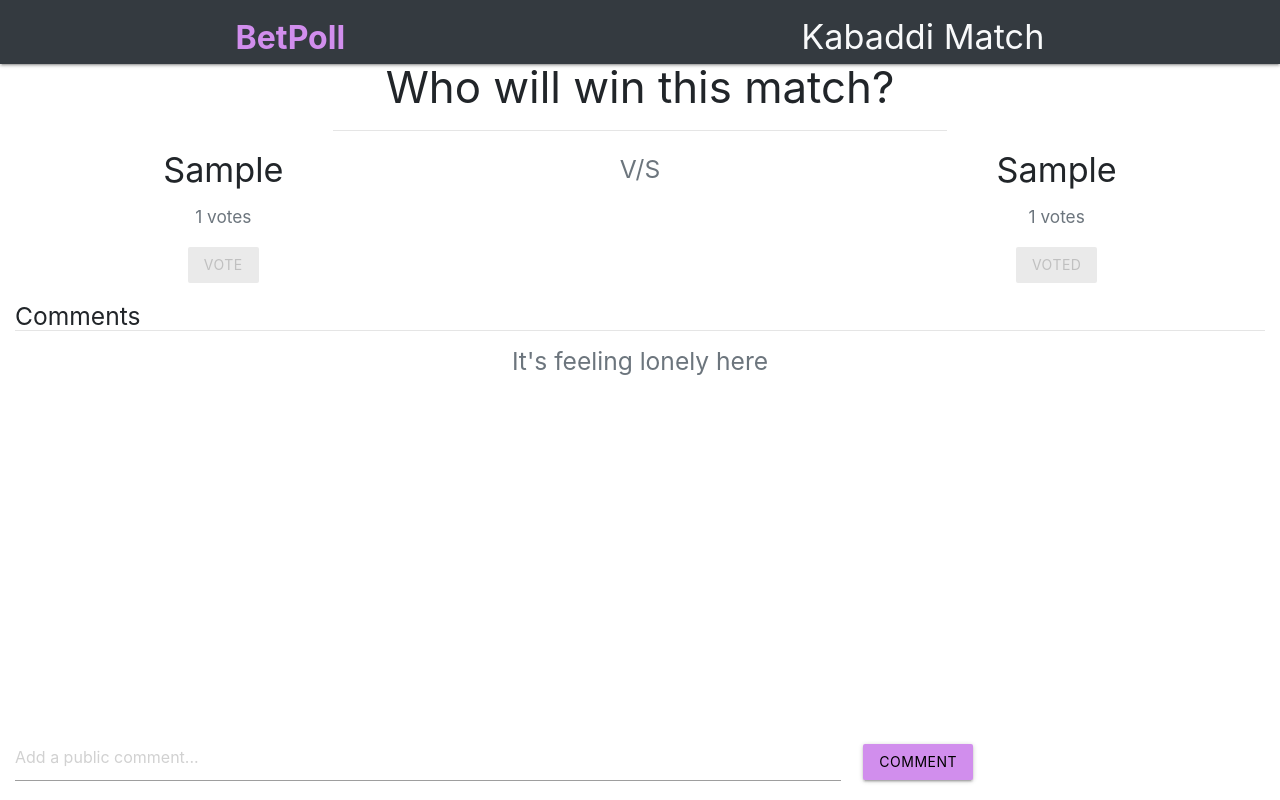
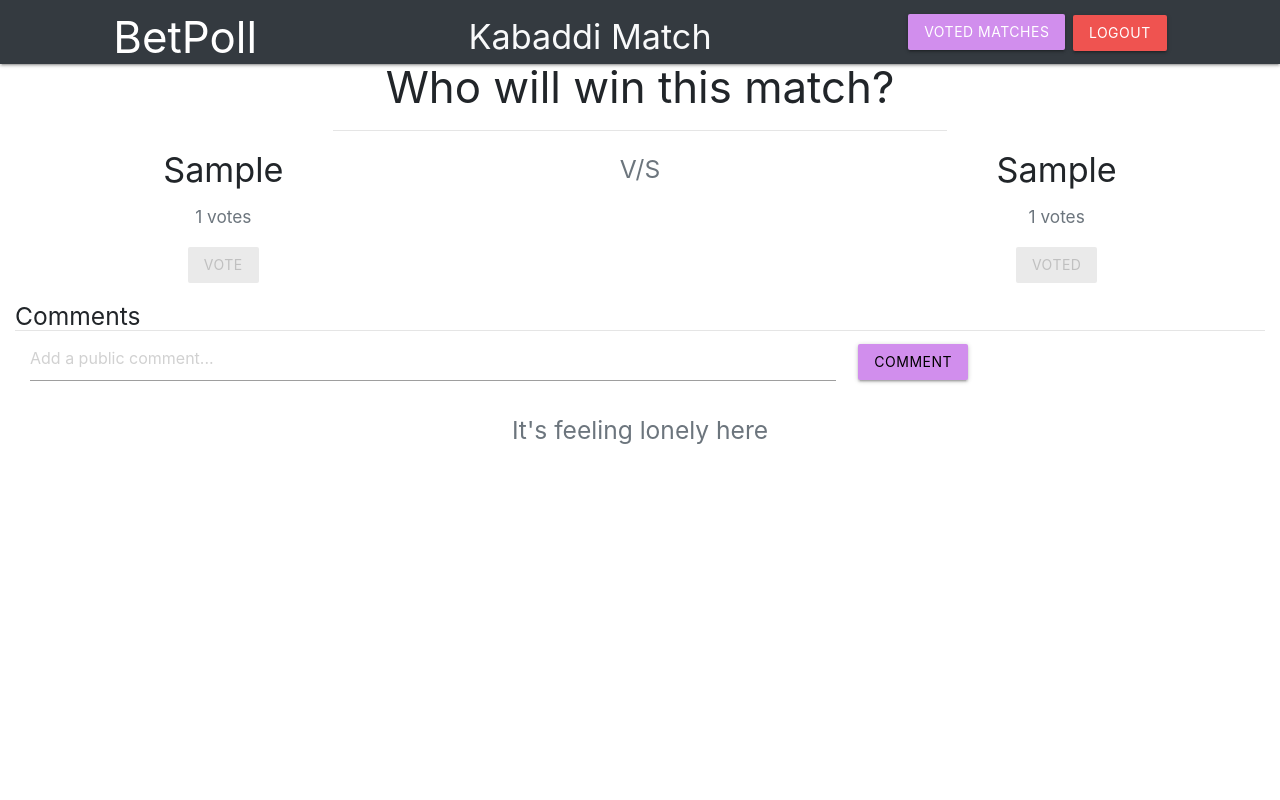
Before and after one commit to avrlsngh/Betpoll, a Django app: page /matches/1/ in a window 1280 px wide. Run offline with Django 3.2, Linux system fonts and the light colour scheme; a user stored in the database is signed in; tables that the repository leaves empty hold one stand-in row (values such as "Sample post"); some libraries are stand-ins or nearby versions.

Commit message:
completed

```diff
--- a/matches/choices.py
+++ b/matches/choices.py
@@ -5,7 +5,7 @@ GAME_CHOICES = [
     ('Table Tennis', 'Table Tennis'),
     ('Football', 'Football'),
     ('Cricket', 'Cricket'),
-    ('Tuf Of War', 'Tuf Of War'),
+    ('Tug Of War', 'Tug Of War'),
     ('Lan Gaming', 'Lan Gaming'),
     ('Hand Ball', 'Hand Ball'),
     ('Kho Kho', 'Kho Kho'),
--- a/matches/models.py
+++ b/matches/models.py
@@ -21,6 +21,7 @@ class Match(models.Model):
     match_round = models.CharField(
         max_length=250, default=None, null=False, blank=False)
     match_desc = models.TextField(blank=True)
+    winning_side = models.IntegerField(default=None, null=True)
     created_at = models.DateTimeField(auto_now_add=True)
 
     def __str__(self):
--- a/matches/templates/matches/detailMatch.html
+++ b/matches/templates/matches/detailMatch.html
@@ -13,7 +13,7 @@
 <div class="container m-0 w-100">
     <div class="row">
         <div class="col text-center">
-            <h3 class="mt-0">Who will win this match?</h3>
+            <h3 class="mt-0 versus-heading">Who will win this match?</h3>
             <hr class="w-50 mb-0">
         </div>
     </div>
@@ -72,21 +72,34 @@
 <div class="container m-0 w-100 mt-1">
     <h5 class="m-0">Comments</h5>
     <hr class="m-0">
-    <div id="comments_screen" style="overflow-y: scroll; height: 35vh;">
+    <div class="row m-0 mb-2 p-1">
+        <div class="col col-8">
+            <input type="text" placeholder="Add a public comment..." id="comment_text">
+        </div>
+        <div class="col d-flex align-items-center comment_container">
+            <input type="button" value="Comment" class="btn btn-dark comment-button"
+                style="color: black; background-color: #d18eed;" onclick="addComment()" id="comment_submit">
+        </div>
+    </div>
+    <div id="comments_screen">
         <div class="row">
             <div class="col">
                 <h5 class="text-muted text-center"> It's feeling lonely here </h5>
             </div>
         </div>
     </div>
-    <div class="row fixed-bottom m-0 mb-2 p-1">
-        <div class="col col-8">
-            <input type="text" placeholder="Add a public comment..." id="comment_text">
-        </div>
-        <div class="col d-flex align-items-center">
-            <input type="button" value="Comment" class="btn btn-dark" style="color: black; background-color: #d18eed;"
-                onclick="addComment()" id="comment_submit">
-        </div>
+    {% endblock %}
+
+    {% block auth_button %}
+    <div class="d-flex justify-content-around align-items-center">
+        <button class="btn mr-2 voted_matches_button" style="background-color: #d18eed"
+            onclick="window.open('/matches/votedmatches', '_self')">
+            Voted Matches
+        </button>
+        <form action="{% url 'accounts:logout' %}" method="post">
+            {% csrf_token %}
+            <button class="btn red lighten-1 logout_button" type="submit" id="logout_btn">Logout</button>
+        </form>
     </div>
     {% endblock %}
 
@@ -142,10 +155,9 @@
                 },
                 data: "match_id=" + match_id + "&count=" + count + "",
                 success: (msg) => {
-                    if (typeof msg == String) {
-                        msg = JSON.parse(msg);
-                    }
-                    if (msg.status !== 'No comment found for this match') {
+                    console.log(typeof msg);
+
+                    if (typeof msg !== 'string') {
                         $("#comment_submit").attr('disabled', false);
                         $("#comment_text").val('');
                         $("#comments_screen").html("");
--- a/matches/urls.py
+++ b/matches/urls.py
@@ -6,6 +6,7 @@ urlpatterns = [
     url(r'^$', views.viewMatches, name="viewMatches"),
     url(r'^voteMatch/$', views.voteMatch, name="voteMatch"),
     url(r'^addmatch/$', views.addMatch, name="addMatch"),
+    url(r'^votedmatches/$', views.votedMatches, name="votedMatches"),
     url(r'^addComment/(?P<status>[\w-]+)/$', views.addComment, name="addComment"),
     url(r'^(?P<id>[\w-]+)/$', views.detailMatch, name="detailMatch"),
 ]
--- a/matches/views.py
+++ b/matches/views.py
@@ -4,11 +4,14 @@ from .models import UserRight, Match, Votes, Chat
 from . import forms
 from django.http import JsonResponse
 import json
+from django.core import serializers
+from django.http import HttpResponse
 
 @login_required(login_url="/accounts/login")
 def viewMatches(request):
     is_admin = UserRight.objects.get(user = request.user).is_admin
     match_list = Match.objects.all().order_by('created_at')
+    print(type(match_list))
     return render(request, 'matches/viewMatches.html', {'is_admin': is_admin, 'matches': match_list})
 
 @login_required(login_url="/accounts/login")
@@ -49,7 +52,6 @@ def detailMatch(request, id):
 def voteMatch(request):
     if request.method == 'POST':
         id = request.POST.get('match_id')
-        print(id)
         match = Match.objects.get(id=id)
         instance = Votes()
         instance.vote_side = request.POST.get('vote_side')
@@ -79,9 +81,9 @@ def addComment(request, status):
 
     elif request.method == 'POST' and int(status) == 1:
         print('entered')
-        id = request.POST.get('match_id')
+        id = int(request.POST.get('match_id'))
         match = Match.objects.get(id=id)
-        count = request.POST.get('count')
+        count = int(request.POST.get('count'))
         comments = []
         chats = Chat.objects.filter(match = match)
         comment_count = chats.count()
@@ -96,3 +98,15 @@ def addComment(request, status):
             return JsonResponse(comments, safe=False)
         return JsonResponse('{"status": "No comment found for this match"}', safe=False)
     return JsonResponse('{"status": "some error occured"}', safe=False)
+
+def votedMatches(request):
+    if request.method == 'POST':
+        user = request.user
+        user_votes = Votes.objects.filter(user = user)
+        matches = []
+        if user_votes:
+            for i in user_votes:
+                matches.append(i.match)
+            data = serializers.serialize('json', matches)
+        return JsonResponse(data, safe=False)
+    return render(request, 'matches/votedMatches.html')
--- a/templates/base.html
+++ b/templates/base.html
@@ -24,14 +24,14 @@
 
 <body>
   <header>
-    <nav class="navbar navbar-expand-lg navbar-dark bg-dark">
+    <nav class="navbar navbar-expand-lg navbar-dark bg-dark header-nav">
       <div class="collapse navbar-collapse d-flex justify-content-around" id="navbarTogglerDemo01">
-        <a class="navbar-brand" href="#">
-          <h3 style="color: #d18eed; font-weight: bolder; font-size: 32px;">
+        <a class="navbar-brand" href="{% url 'matches:viewMatches' %}">
+          <h3 class="brand-text">
             BetPoll
           </h3>
         </a>
-        <h4 class="text-light">
+        <h4 class="text-light page-title">
           {% block page_title %} {% endblock %}
         </h4>
 
```
Also changed, not shown: matches/templates/matches/viewMatches.html (+11 -10 lines), matches/templates/matches/votedMatches.html (added, +60 -0 lines), matches/migrations/0011_auto_20200121_1919.py (added), 1 other file.
